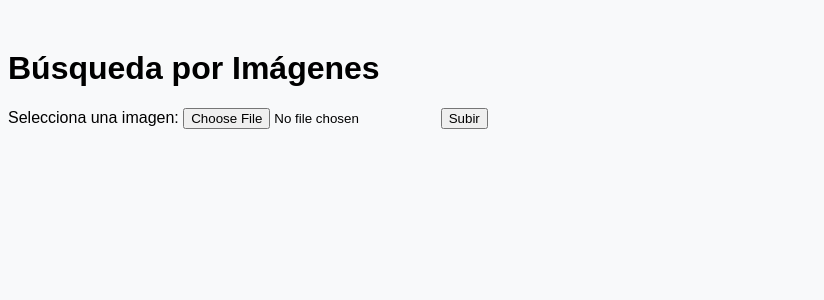
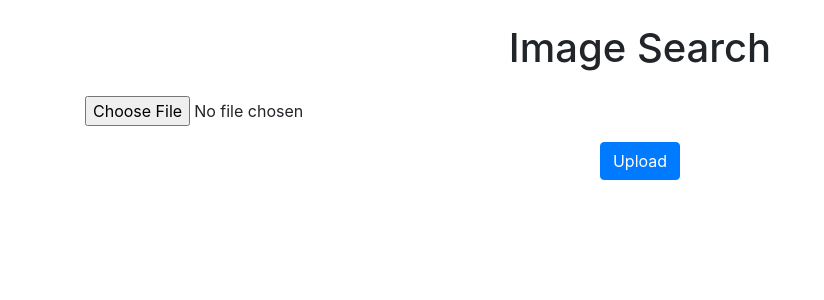
Before and after one commit to Mattew03/Proyecto-IIB-RI, a Flask app: template frontend/templates/index.html in a window 1280 px wide. Shown: the top 300 px of the page, without its empty margins (0-824 px from the left). Run offline with Flask 3, Linux system fonts and the light colour scheme; the template is opened without the code that fills it, so the values that code supplies are empty; parts of the project's set-up code (start-up, migrations or seed data) failed here and were passed over; some libraries are stand-ins or nearby versions.

Commit message:
Funciona, mejorar modelo

```diff
--- a/backend/app.py
+++ b/backend/app.py
@@ -1,4 +1,4 @@
-from flask import Flask, request, jsonify, render_template, send_from_directory
+from flask import Flask, request, render_template, send_from_directory, jsonify
 from model import predict_image
 import os
 
@@ -13,27 +13,29 @@ def index():
 @app.route('/upload', methods=['POST'])
 def upload_file():
     if 'file' not in request.files:
-        return jsonify({'error': 'No file part'}), 400
+        return render_template('index.html', error='No file part')
 
     file = request.files['file']
 
     if file.filename == '':
-        return jsonify({'error': 'No selected file'}), 400
+        return render_template('index.html', error='No selected file')
 
     if file:
         filepath = os.path.join(app.config['UPLOAD_FOLDER'], file.filename)
         file.save(filepath)
         result = predict_image(filepath)
-        return jsonify(result)
+        return render_template('results.html', result=result)
 
 @app.route('/uploads/<filename>')
 def send_uploaded_file(filename=''):
     return send_from_directory(app.config['UPLOAD_FOLDER'], filename)
 
-@app.route('/caltech-101/<filename>')
+@app.route('/caltech-101/<path:filename>')
 def send_caltech_file(filename=''):
     base_dir = 'D:\\U\\7. Septimo\\RI\\ir24a\\week14\\caltech-101'
     return send_from_directory(base_dir, filename)
 
 if __name__ == '__main__':
+    if not os.path.exists(app.config['UPLOAD_FOLDER']):
+        os.makedirs(app.config['UPLOAD_FOLDER'])
     app.run(debug=True)
--- a/frontend/static/script.js
+++ b/frontend/static/script.js
@@ -39,7 +39,6 @@ function displayResult(result) {
         result.similar_images.forEach(image => {
             let imgElement = document.createElement('img');
             imgElement.src = `/caltech-101/${image}`;
-            imgElement.className = 'img-fluid img-thumbnail';
             resultDiv.appendChild(imgElement);
         });
     }
--- a/frontend/templates/index.html
+++ b/frontend/templates/index.html
@@ -3,21 +3,28 @@
 <head>
     <meta charset="UTF-8">
     <meta name="viewport" content="width=device-width, initial-scale=1.0">
-    <title>Búsqueda por Imágenes</title>
-    <link rel="stylesheet" href="{{ url_for('static', filename='style.css') }}">
+    <title>Image Search</title>
+    <link rel="stylesheet" href="https://maxcdn.bootstrapcdn.com/bootstrap/4.5.2/css/bootstrap.min.css">
+    <link rel="stylesheet" href="{{ url_for('static', filename='styles.css') }}">
 </head>
 <body>
     <div class="container">
-        <h1>Búsqueda por Imágenes</h1>
-        <form action="{{ url_for('upload_file') }}" method="post" enctype="multipart/form-data">
-            <label for="file">Selecciona una imagen:</label>
-            <input type="file" name="file" id="file" accept="image/*">
-            <button type="submit">Subir</button>
+        <h1 class="text-center my-4">Image Search</h1>
+        {% if error %}
+            <div class="alert alert-danger" role="alert">
+                {{ error }}
+            </div>
+        {% endif %}
+        <form id="uploadForm" action="/upload" method="post" enctype="multipart/form-data" class="text-center">
+            <div class="form-group">
+                <input type="file" name="file" id="fileInput" accept="image/*" class="form-control-file">
+            </div>
+            <button type="submit" class="btn btn-primary">Upload</button>
         </form>
-        {% if error %}
-            <p class="error">{{ error }}</p>
-        {% endif %}
+        <div id="result" class="mt-4"></div>
     </div>
+    <script src="https://code.jquery.com/jquery-3.5.1.min.js"></script>
+    <script src="https://maxcdn.bootstrapcdn.com/bootstrap/4.5.2/js/bootstrap.min.js"></script>
     <script src="{{ url_for('static', filename='script.js') }}"></script>
 </body>
 </html>
```
Also changed, not shown: backend/uploads/images.jpg (added).
